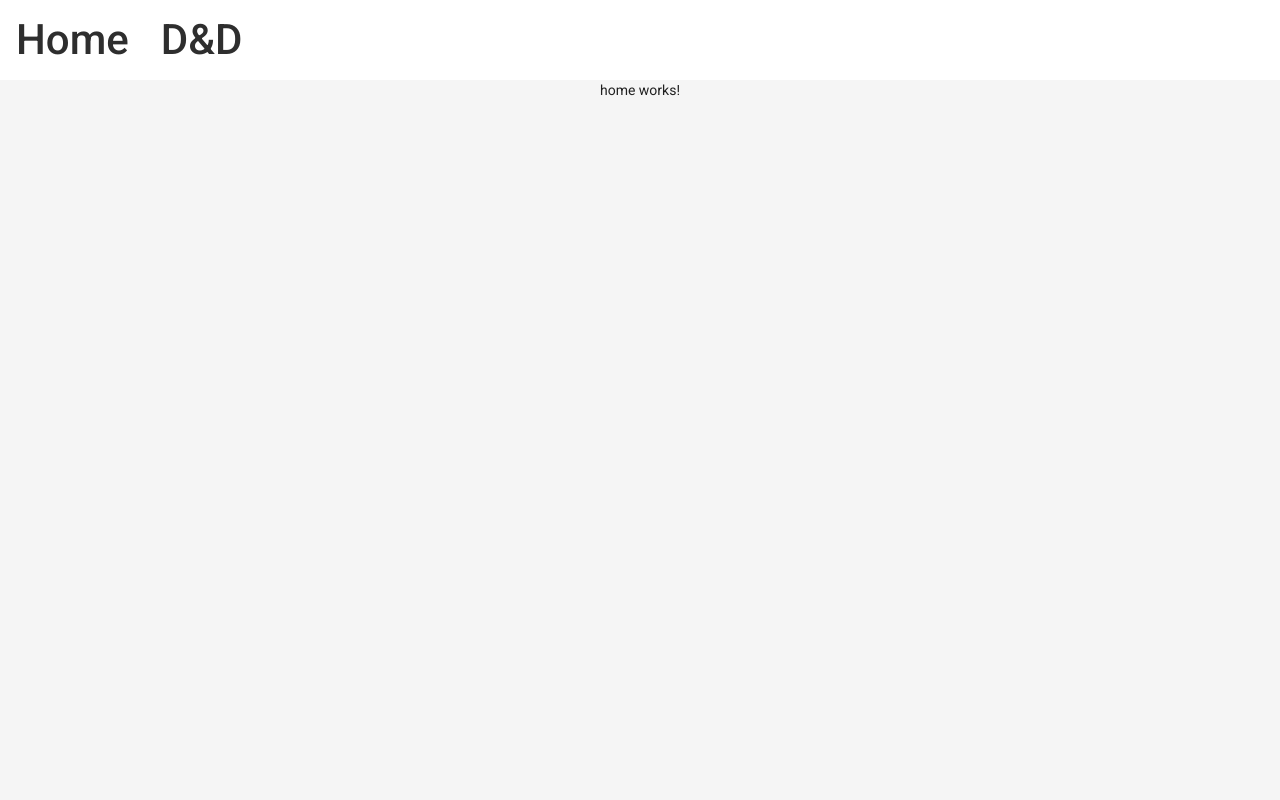
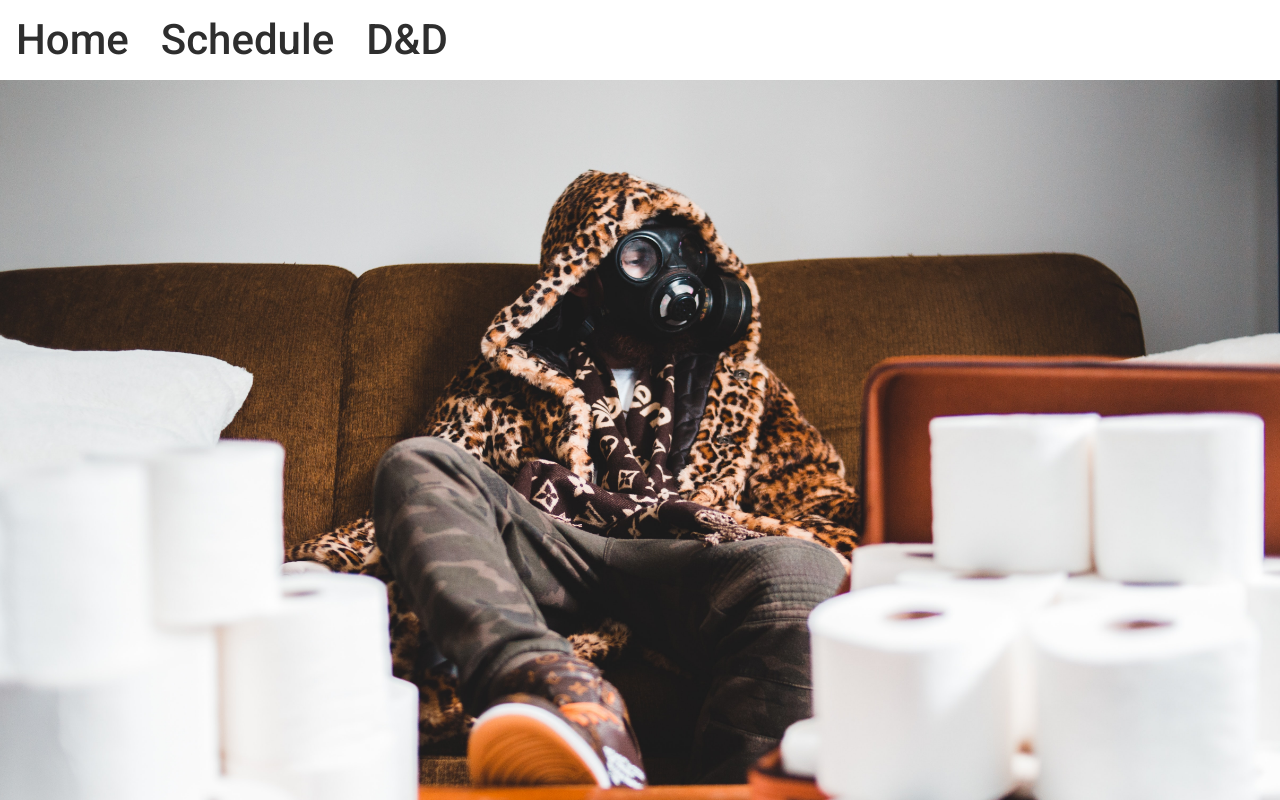
Before and after one commit to jeinglis/QuarantineGames, an Angular app: page / in a window 1280 px wide. Built offline with nearby package versions, Linux system fonts and the light colour scheme.

Commit message:
added a schedule button and a background to home.

```diff
--- a/src/app/app-routing.module.ts
+++ b/src/app/app-routing.module.ts
@@ -7,6 +7,7 @@ import { DndComponent } from './pages/dnd/dnd.component';
 const routes: Routes = [
   { path: 'home', component: HomeComponent},
   { path: 'dnd',      component: DndComponent },
+  { path: 'schedule',      component: DndComponent },
   { path: '**', component: HomeComponent }
 ];
 
--- a/src/app/app.component.scss
+++ b/src/app/app.component.scss
@@ -4,6 +4,7 @@
   height: 100%;
   #navigation{
     height:10%;
+    min-height:10%;
   }
   #router-outlet{
     text-align:center;
--- a/src/app/components/navigation/navigation.component.html
+++ b/src/app/components/navigation/navigation.component.html
@@ -1,10 +1,7 @@
 <div id="container">
   <button mat-button class="menuButtons" [routerLink]="['home']">Home</button>
-  <button mat-button class="menuButtons" [matMenuTriggerFor]="belowMenu" [routerLink]="['dnd']">D&D</button>
-  <mat-menu #belowMenu="matMenu" yPosition="below">
-    <button mat-menu-item [routerLink]="['dnd-characters']">Characters</button>
-    <button mat-menu-item [routerLink]="['dnd-links']">Links</button>
-  </mat-menu>
+  <button mat-button class="menuButtons" [routerLink]="['schedule']">Schedule</button>
+  <button mat-button class="menuButtons"  [routerLink]="['dnd']">D&D</button>
 </div>
 
 <!-- <button mat-button [matMenuTriggerFor]="game2">Catan</button>
@@ -14,7 +11,7 @@
 </mat-menu> -->
 
 
-<!-- <button mat-button [matMenuTriggerFor]="afterMenu">game3</button>
+<!-- <button mat-button [matMenuTriggerFor]="afterMenu">Warhammer 40k</button>
 <mat-menu #afterMenu="matMenu" xPosition="after">
   <button mat-menu-item>Item 1</button>
   <button mat-menu-item>Item 2</button>
--- a/src/app/pages/dnd/dnd.component.html
+++ b/src/app/pages/dnd/dnd.component.html
@@ -4,23 +4,24 @@
 
     </div>
     <div class="info">
+      <img src={{character.avatar}}>
+
       <div>
+        <ul>
+         <li> name: {{character.name}}</li>
+         <li> level: {{character.level}}</li>
+         <li> experiencePoints: {{character.experiencePoints}}</li>
+         <li> class: {{character.class}}</li>
+         <li> alignment: {{character.alignment}}</li>
+         <li> background: {{character.background}}</li>
+         <li> strength: {{character.strength}}</li>
+         <li> dexterity: {{character.dexterity}}</li>
+         <li> constitution: {{character.constitution}}</li>
+         <li> intelligence: {{character.intelligence}}</li>
+         <li> wisdom: {{character.wisdom}}</li>
+         <li> charisma: {{character.charisma}}</li>
+        </ul>
 
-      </div>
-      <div>
-
-      <span>name: {{character.name}}</span>
-      level: number;
-      experiencePoints: number;
-      class: string;
-      alignment: string;
-      background: string;
-      strength: number;
-      dexterity: number;
-      constitution: number;
-      intelligence: number;
-      wisdom: number;
-      charisma: number;
     </div>
   </div>
 </div>
--- a/src/app/pages/dnd/dnd.component.ts
+++ b/src/app/pages/dnd/dnd.component.ts
@@ -15,7 +15,7 @@ export class DndComponent implements OnInit {
   constructor() {
     this.characters = [
       {
-        avatar: 'path',
+        avatar: '..\..\assets\dwarf-cleric.jpg',
         name: 'Drax',
         level: 1,
         experiencePoints: 0,
--- a/src/app/pages/home/home.component.html
+++ b/src/app/pages/home/home.component.html
@@ -1 +1,4 @@
-<p>home works!</p>
+<div id=container>
+
+
+</div>
--- a/src/app/pages/home/home.component.scss
+++ b/src/app/pages/home/home.component.scss
@@ -0,0 +1,5 @@
+#container{
+  height:100%;
+  background-image: url("../../../assets/tp-db.jpg");
+  background-size: cover;
+}
```
Also changed, not shown: src/assets/dwarf-cleric.jpg (added).
